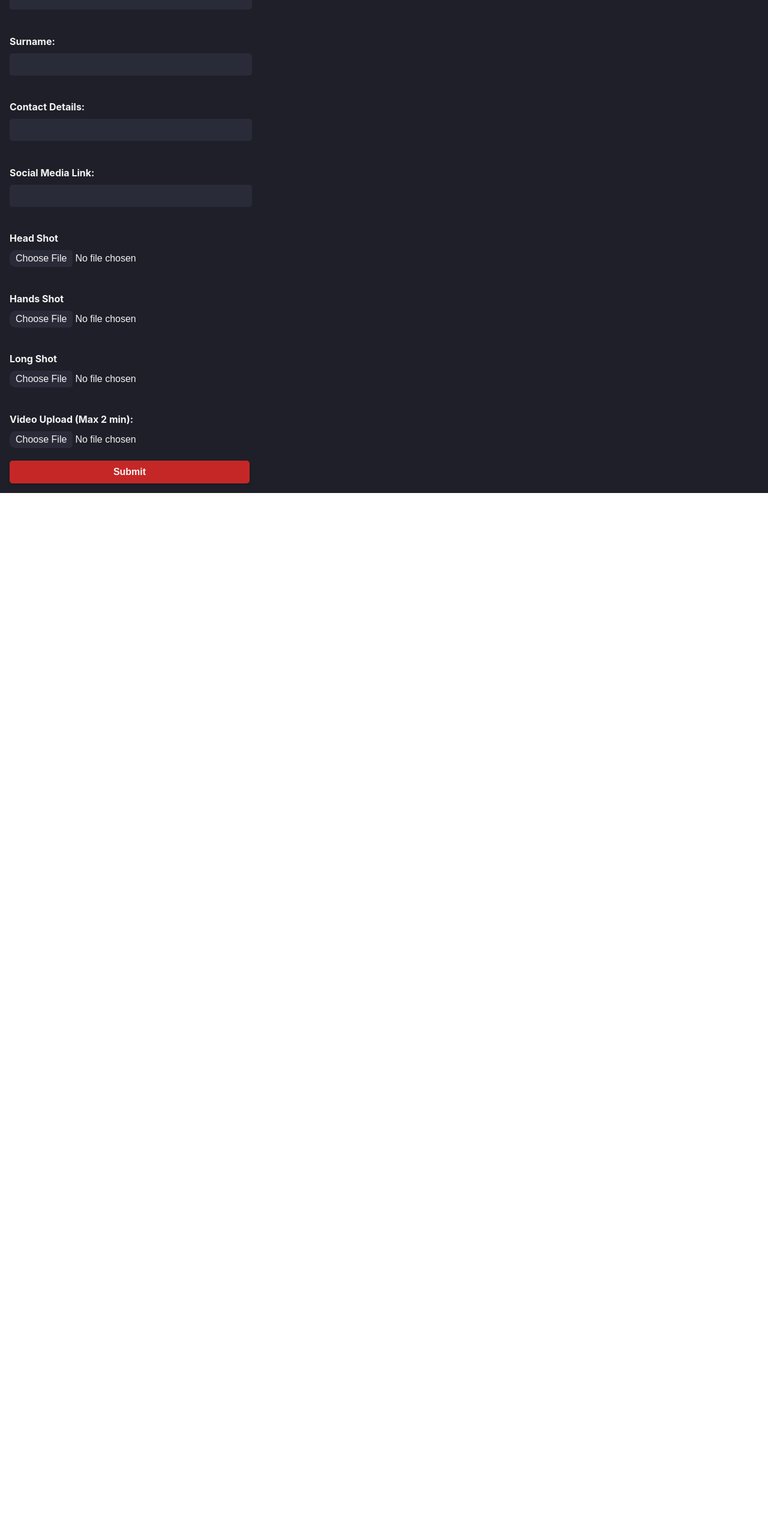
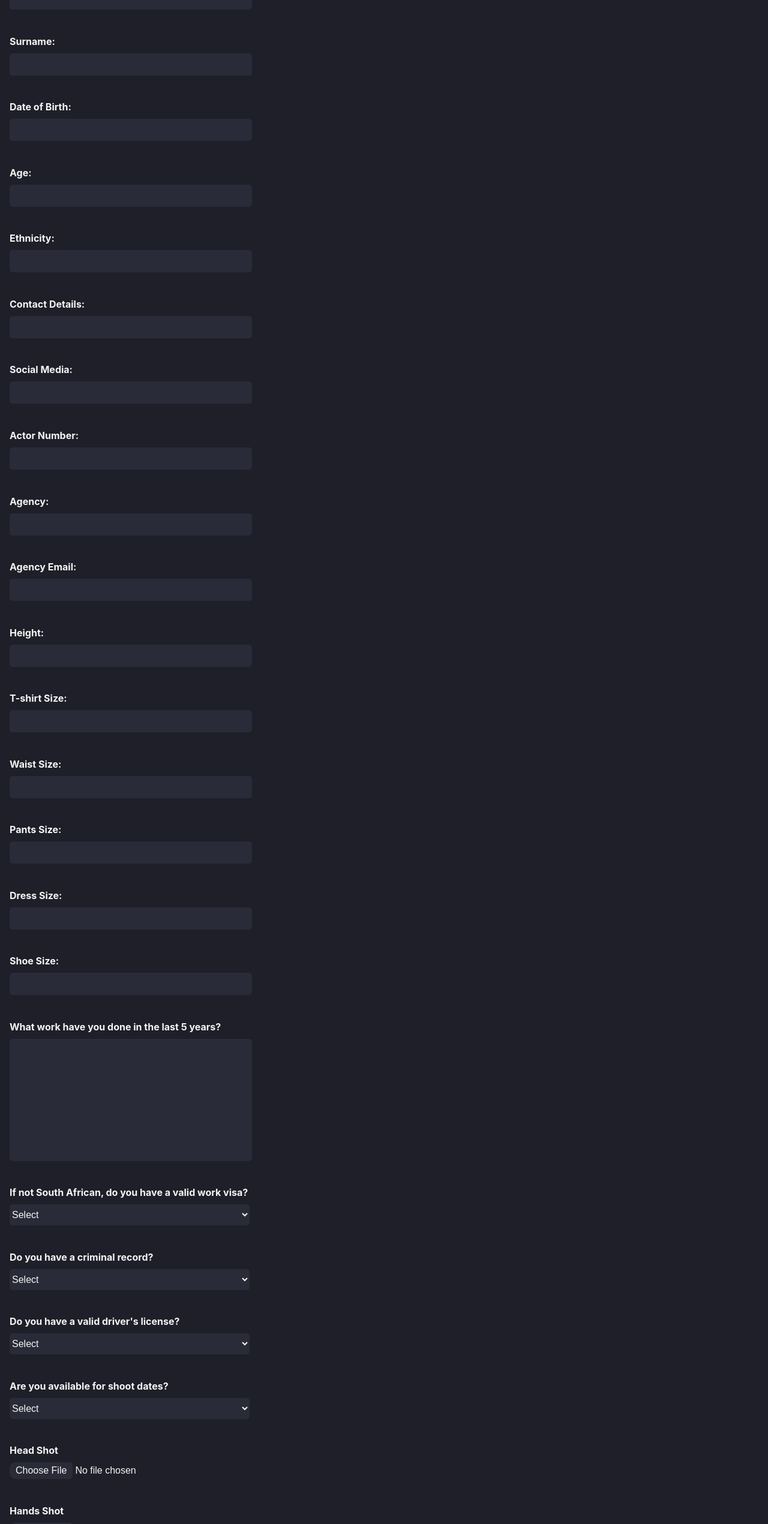
Before and after one commit to MartinMaseko/cast-solutions-webapp, a React (Create React App) app: page /castform in a window 1280 px wide. Shown: the part 208-2749 px from the top of the page at 60% size. Before the commit the page ends 1030 px from the top, so only its background shows below. Built offline with nearby package versions, Linux system fonts and the light colour scheme.

Commit message:
Form Changes

```diff
--- a/src/components/CastForm.jsx
+++ b/src/components/CastForm.jsx
@@ -8,11 +8,29 @@ export default function FormPage({ onSubmit }) {
   const [formData, setFormData] = useState({
     name: "",
     surname: "",
+    dateOfBirth: "",
+    age: "",
+    ethnicity: "",
     contact: "",
     socialMedia: "",
-    video: null,
-    images: [null, null, null], // Array to store three image files
-  });
+    actorNumber: "",
+    agency: "",
+    agencyEmail: "",
+    height: "",
+    tshirtSize: "",
+    waistSize: "",
+    pantsSize: "",
+    dressSize: "",
+    shoeSize: "",
+    workHistory: "", // New field for work history
+    workVisa: "", // New field for valid work visa
+    criminalRecord: "", // New field for criminal record
+    driversLicense: "", // New field for valid driver's license
+    availability: "", // New field for availability
+    video: null, // For video file
+    images: [null, null, null], // Array to store three image files (Head Shot, Hands Shot, Long Shot)
+    date: new Date().toLocaleDateString(), // Current date
+});
 
   const [showThankYou, setShowThankYou] = useState(false); // State to show thank you message
 
@@ -68,10 +86,28 @@ export default function FormPage({ onSubmit }) {
       await push(submissionsRef, {
         name: formData.name,
         surname: formData.surname,
+        dateOfBirth: formData.dateOfBirth,
+        age: formData.age,
+        ethnicity: formData.ethnicity,
         contact: formData.contact,
         socialMedia: formData.socialMedia,
+        actorNumber: formData.actorNumber,
+        agency: formData.agency,
+        agencyEmail: formData.agencyEmail,
+        height: formData.height,
+        tshirtSize: formData.tshirtSize,
+        waistSize: formData.waistSize,
+        pantsSize: formData.pantsSize,
+        dressSize: formData.dressSize,
+        shoeSize: formData.shoeSize,
+        workHistory: formData.workHistory,
+        workVisa: formData.workVisa,
+        criminalRecord: formData.criminalRecord,
+        driversLicense: formData.driversLicense,
+        availability: formData.availability,
         images: uploadedFiles.images,
         video: uploadedFiles.video,
+        date: formData.date, // Current date
       });
 
       // Reset form data
@@ -117,6 +153,36 @@ export default function FormPage({ onSubmit }) {
           />
         </h4>
         <h4>
+          Date of Birth:
+          <input
+            type="text"
+            name="dateOfBirth"
+            value={formData.dateOfBirth}
+            onChange={handleChange}
+            required
+          />
+        </h4>
+        <h4>
+          Age:
+          <input
+            type="number"
+            name="age"
+            value={formData.age}
+            onChange={handleChange}
+            required
+          />
+        </h4>
+        <h4>
+          Ethnicity:
+          <input
+            type="text"
+            name="ethnicity"
+            value={formData.ethnicity}
+            onChange={handleChange}
+            required
+          />
+        </h4>
+        <h4>
           Contact Details:
           <input
             type="text"
@@ -127,13 +193,156 @@ export default function FormPage({ onSubmit }) {
           />
         </h4>
         <h4>
-          Social Media Link:
+          Social Media:
           <input
             type="text"
             name="socialMedia"
             value={formData.socialMedia}
             onChange={handleChange}
           />
+        </h4>
+        <h4>
+          Actor Number:
+          <input
+            type="number"
+            name="actorNumber"
+            value={formData.actorNumber}
+            onChange={handleChange}
+            required
+          />
+        </h4>
+        <h4>
+          Agency:
+          <input
+            type="text"
+            name="agency"
+            value={formData.agency}
+            onChange={handleChange}
+          />
+        </h4>
+        <h4>
+          Agency Email:
+          <input
+            type="text"
+            name="agencyEmail"
+            value={formData.agencyEmail}
+            onChange={handleChange}
+          />
+        </h4>
+        <h4>
+          Height:
+          <input
+            type="number"
+            name="height"
+            value={formData.height}
+            onChange={handleChange}
+          />
+        </h4>
+        <h4>
+          T-shirt Size:
+          <input
+            type="text"
+            name="tshirtSize"
+            value={formData.tshirtSize}
+            onChange={handleChange}
+          />
+        </h4>
+        <h4>
+          Waist Size:
+          <input
+            type="number"
+            name="waistSize"
+            value={formData.waistSize}
+            onChange={handleChange}
+          />
+        </h4>
+        <h4>
+          Pants Size:
+          <input
+            type="number"
+            name="pantsSize"
+            value={formData.pantsSize}
+            onChange={handleChange}
+          />
+        </h4>
+        <h4>
+          Dress Size:
+          <input
+            type="number"
+            name="dressSize"
+            value={formData.dressSize}
+            onChange={handleChange}
+          />
+        </h4>
+        <h4>
+          Shoe Size:
+          <input
+            type="number"
+            name="shoeSize"
+            value={formData.shoeSize}
+            onChange={handleChange}
+          />
+        </h4>
+        <h4>
+          What work have you done in the last 5 years?
+          <textarea
+            name="workHistory"
+            value={formData.workHistory}
+            onChange={handleChange}
+            required
+          />
+        </h4>
+        <h4>
+          If not South African, do you have a valid work visa?
+          <select
+            name="workVisa"
+            value={formData.workVisa}
+            onChange={handleChange}
+            required
+          >
+            <option value="">Select</option>
+            <option value="yes">Yes</option>
+            <option value="no">No</option>
+          </select>
+        </h4>
+        <h4>
+          Do you have a criminal record?
+          <select
+            name="criminalRecord"
+            value={formData.criminalRecord}
+            onChange={handleChange}
+            required
+          >
+            <option value="">Select</option>
+            <option value="yes">Yes</option>
+            <option value="no">No</option>
+          </select>
+        </h4>
+        <h4>
+          Do you have a valid driver's license?
+          <select
+            name="driversLicense"
+            value={formData.driversLicense}
+            onChange={handleChange}
+            required
+          >
+            <option value="">Select</option>
+            <option value="yes">Yes</option>
+            <option value="no">No</option>
+          </select>
+        </h4>
+        <h4>
+          Are you available for shoot dates?
+          <select
+            name="availability"
+            value={formData.availability}
+            onChange={handleChange}
+            required
+          >
+            <option value="">Select</option>
+            <option value="yes">Yes</option>
+            <option value="no">No</option>
+          </select>
         </h4>
         <h4>
           Head Shot
--- a/src/components/CastHome.jsx
+++ b/src/components/CastHome.jsx
@@ -56,8 +56,25 @@ export default function DetailsPage({ clearSubmissions }) {
         <div>
           <p><strong>Name:</strong> {selectedDetail.name}</p>
           <p><strong>Surname:</strong> {selectedDetail.surname}</p>
+          <p><strong>Date of Birth:</strong> {selectedDetail.dateOfBirth}</p>
+          <p><strong>Age:</strong> {selectedDetail.age}</p>
+          <p><strong>Ethnicity:</strong> {selectedDetail.ethnicity}</p>
           <p><strong>Contact:</strong> {selectedDetail.contact}</p>
           <p><strong>Social Media:</strong> {selectedDetail.socialMedia}</p>
+          <p><strong>Actor Number:</strong> {selectedDetail.actorNumber}</p>
+          <p><strong>Agency:</strong> {selectedDetail.agency}</p>
+          <p><strong>Agency Email:</strong> {selectedDetail.agencyEmail}</p>
+          <p><strong>Height:</strong> {selectedDetail.height}</p>
+          <p><strong>T-shirt Size:</strong> {selectedDetail.tshirtSize}</p>
+          <p><strong>Waist Size:</strong> {selectedDetail.waistSize}</p>
+          <p><strong>Pants Size:</strong> {selectedDetail.pantsSize}</p>
+          <p><strong>Dress Size:</strong> {selectedDetail.dressSize}</p>
+          <p><strong>Shoe Size:</strong> {selectedDetail.shoeSize}</p>
+          <p><strong>Work History:</strong> {selectedDetail.workHistory}</p>
+          <p><strong>Valid Work Visa:</strong> {selectedDetail.workVisa}</p>
+          <p><strong>Criminal Record:</strong> {selectedDetail.criminalRecord}</p>
+          <p><strong>Driver's License:</strong> {selectedDetail.driversLicense}</p>
+          <p><strong>Availability:</strong> {selectedDetail.availability}</p>
 
           {/* Image Slider */}
           {selectedDetail.images && selectedDetail.images.length > 0 && (
@@ -103,8 +120,25 @@ export default function DetailsPage({ clearSubmissions }) {
             <div key={submission.id}>
               <p><strong>Name:</strong> {submission.name}</p>
               <p><strong>Surname:</strong> {submission.surname}</p>
+              <p><strong>Date of Birth:</strong> {submission.dateOfBirth}</p>
+              <p><strong>Age:</strong> {submission.age}</p>
+              <p><strong>Ethnicity:</strong> {submission.ethnicity}</p>
               <p><strong>Contact:</strong> {submission.contact}</p>
               <p><strong>Social Media:</strong> {submission.socialMedia}</p>
+              <p><strong>Actor Number:</strong> {submission.actorNumber}</p>
+              <p><strong>Agency:</strong> {submission.agency}</p>
+              <p><strong>Agency Email:</strong> {submission.agencyEmail}</p>
+              <p><strong>Height:</strong> {submission.height}</p>
+              <p><strong>T-shirt Size:</strong> {submission.tshirtSize}</p>
+              <p><strong>Waist Size:</strong> {submission.waistSize}</p>
+              <p><strong>Pants Size:</strong> {submission.pantsSize}</p>
+              <p><strong>Dress Size:</strong> {submission.dressSize}</p>
+              <p><strong>Shoe Size:</strong> {submission.shoeSize}</p>
+              <p><strong>Work History:</strong> {submission.workHistory}</p>
+              <p><strong>Valid Work Visa:</strong> {submission.workVisa}</p>
+              <p><strong>Criminal Record:</strong> {submission.criminalRecord}</p>
+              <p><strong>Driver's License:</strong> {submission.driversLicense}</p>
+              <p><strong>Availability:</strong> {submission.availability}</p>
 
               {/* Image Slider */}
               {submission.images && submission.images.length > 0 && (
--- a/src/components/caststyle.css
+++ b/src/components/caststyle.css
@@ -30,7 +30,10 @@
     flex-direction: column;
 }
 
-.form-container input[type="text"] {
+.form-container input[type="text"],
+.form-container input[type="number"],
+.form-container textarea,
+.form-container select {
     border: none;
     border-radius: 5px;
     margin-top: 10px;
@@ -39,6 +42,11 @@
     color: whitesmoke;
     font-size: 16px;
     max-width: 400px;
+    resize: none;
+}
+
+.form-container textarea {
+    height: 200px;
 }
 
 .form-container input[type="text"]:focus {
```
